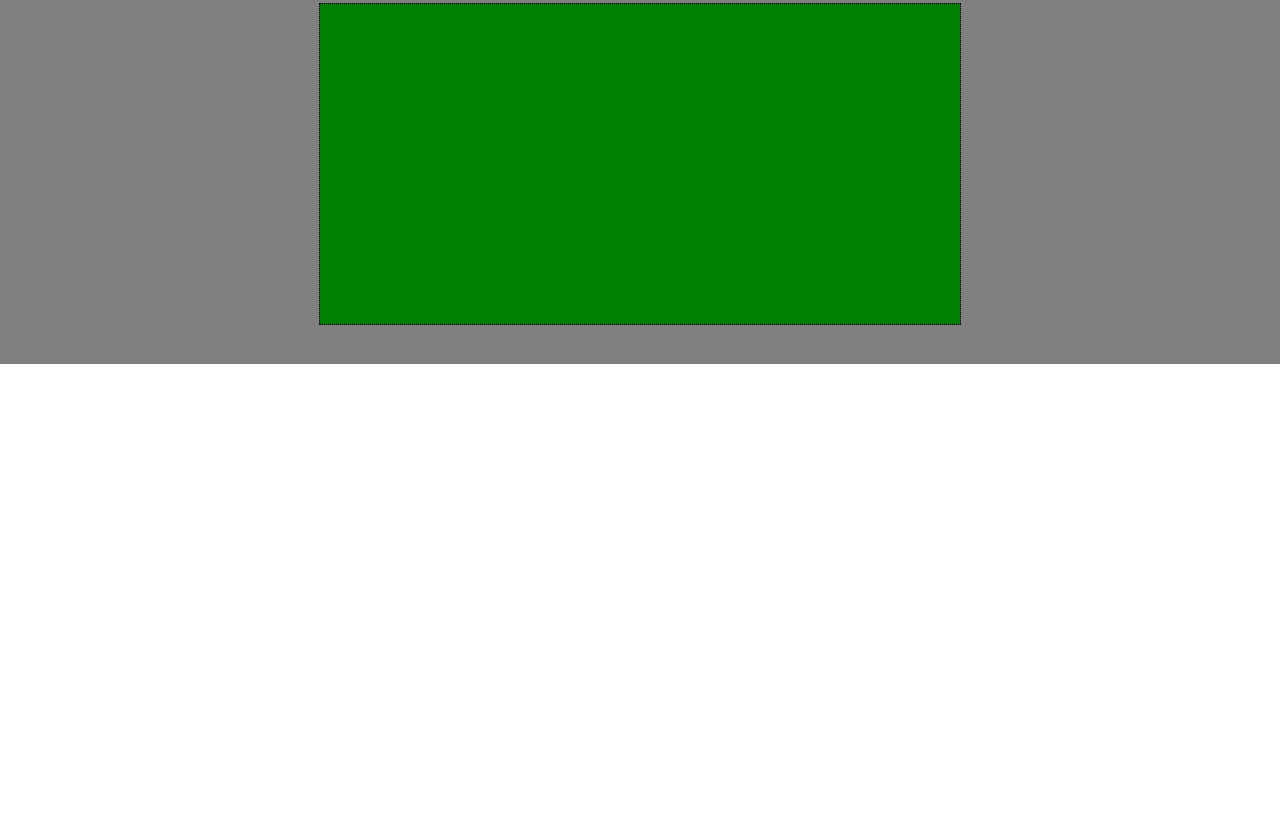
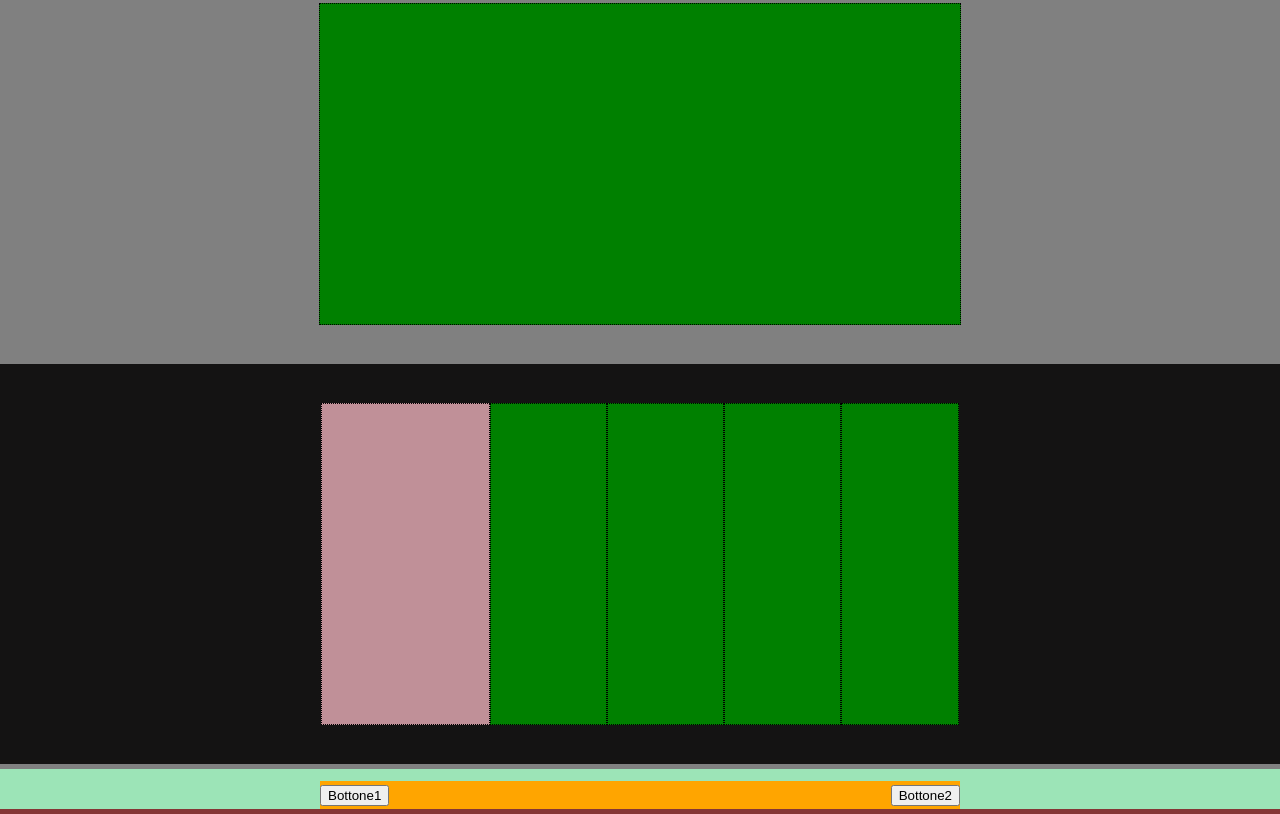
Before and after one commit to antden99/htmlcss-struttura-discord, a plain HTML site: page index.html in a window 1280 px wide. Shown: the part 886-1700 px from the top of the page. Before the commit the page ends 1250 px from the top, so only its background shows below. Drawn offline with Linux system fonts and the light colour scheme.

Commit message:
add footer

```diff
--- a/assets/style.css
+++ b/assets/style.css
@@ -17,18 +17,21 @@ body{
 .item1{
     width: 10%;
     border:1px dotted black;
+    background-color: orange;
 }
 
 .item2{
     width: 20%;
     text-align: center;
     border:1px dotted black;
+    background-color: orange;
 }
 
 .item3{
     width: 10%;
     text-align: end;
     border:1px dotted black;
+    background-color: orange;
 }
 
 
@@ -74,6 +77,15 @@ body{
 
 }
 
+.sixth_section{
+    height: 400px;
+    background-color: rgb(20, 19, 19);
+    display: flex;
+    justify-content: center;
+    align-items:center;
+    border-bottom: 5px solid gray;
+}
+
 .container_1{
     width: 20%;
     height: 80%;
@@ -103,3 +115,35 @@ body{
     background-color: green;
     border: 1px dotted;
 }
+
+#area_0{
+    width: 13%;
+    height: 80%;
+    background-color: rgb(192, 144, 152);
+    border: 1px dotted;
+}
+
+#area_1{
+    width: 9%;
+    height: 80%;
+    background-color: green;
+    border: 1px dotted;
+}
+
+#site_footer{
+    height: 40px;
+    background-color: rgb(156, 228, 183) ;
+    display: flex;
+    justify-content: center;
+    align-items:end;
+    border-bottom: 5px solid rgb(133, 54, 54);
+}
+
+.padre{
+    background-color: orange;
+    height: 70%;
+    width: 50%;
+    display: flex;
+    justify-content: space-between;
+    align-items: center;
+}
--- a/index.html
+++ b/index.html
@@ -42,13 +42,27 @@
         <div class="fifth_section">
             <div class="container_3"></div>
         </div>
+
+        <div class="sixth_section">
+            <div id="area_0"></div>
+            <div id="area_1"></div>
+            <div id="area_1"></div>
+            <div id="area_1"></div>
+            <div id="area_1"></div>
+        </div>
+
+
     </main>
 
 
+    <footer id="site_footer">
 
+            <div class="padre">
+                <div><button>Bottone1</button></div>
+                <div><button>Bottone2</button></div>
+            </div>
 
-
-    <footer id="site_footer"></footer>
+    </footer>
 </body>
 
 </html>
```
